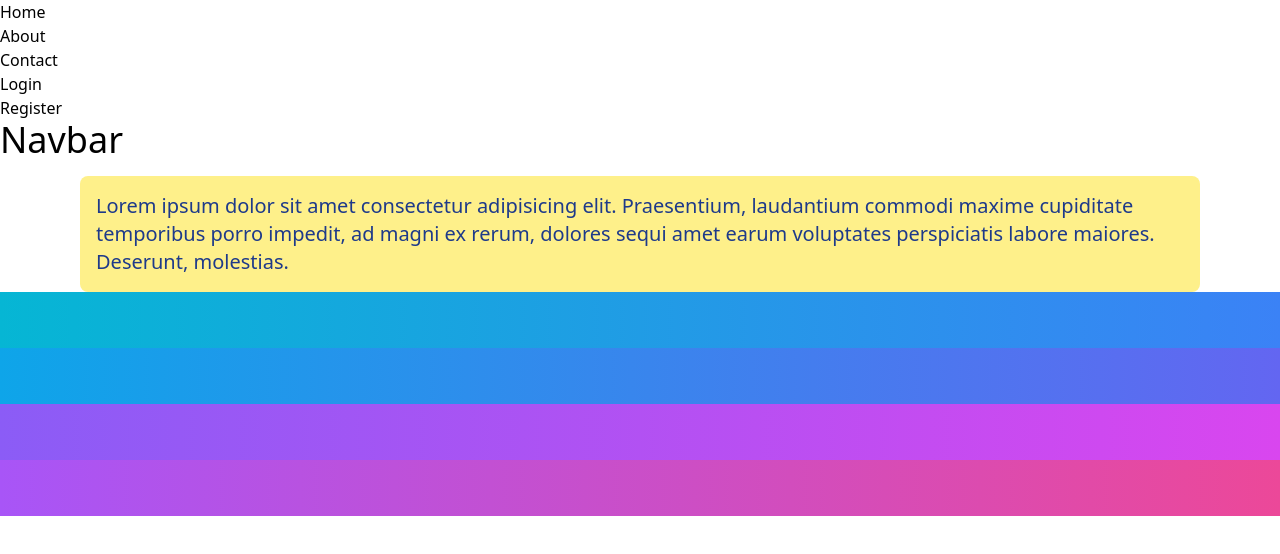
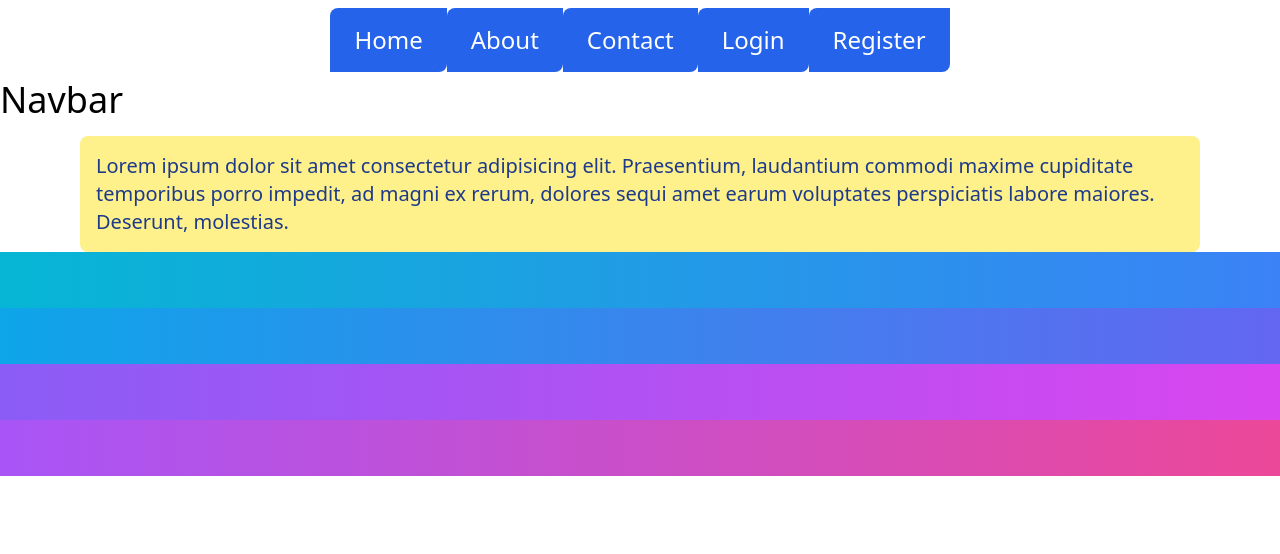
Before and after one commit to RaisulislamRimon/milestone9-module51-react-with-bootstrap, a React (Create React App) app in the folder price-club-tailwindcss/: page /register in a window 1280 px wide. Shown: the top 554 px of the page. Built offline with nearby package versions, Linux system fonts and the light colour scheme.

Commit message:
navbar border rounded

```diff
--- a/price-club-tailwindcss/src/App.js
+++ b/price-club-tailwindcss/src/App.js
@@ -1,6 +1,6 @@
-import React from 'react';
-import Edit from './components/Edit/Edit';
-import Navbar from './components/Navbar/Navbar';
+import React from "react";
+import Edit from "./components/Edit/Edit";
+import Navbar from "./components/Navbar/Navbar";
 
 const App = () => {
   return (
--- a/price-club-tailwindcss/src/components/Link/Link.js
+++ b/price-club-tailwindcss/src/components/Link/Link.js
@@ -1,12 +1,11 @@
-import React from 'react';
+import React from "react";
 
 const Link = ({ route }) => {
   return (
     <div>
-            <li>
+      <li className="px-6 my-2 bg-blue-600 text-white rounded-tl-lg rounded-br-lg hover:bg-amber-400 p-4">
         <a href={route.path}>{route.name}</a>
       </li>
-
     </div>
   );
 };
--- a/price-club-tailwindcss/src/components/Navbar/Navbar.js
+++ b/price-club-tailwindcss/src/components/Navbar/Navbar.js
@@ -11,7 +11,7 @@
   ];
   return (
     <nav>
-      <ul>
+      <ul className="md:flex justify-center text-2xl">
         {routes.map((route) => (
           <div key={route.id}>
             <Link route={route} />
```
Lines whose indentation alone changed are shown as unchanged.
